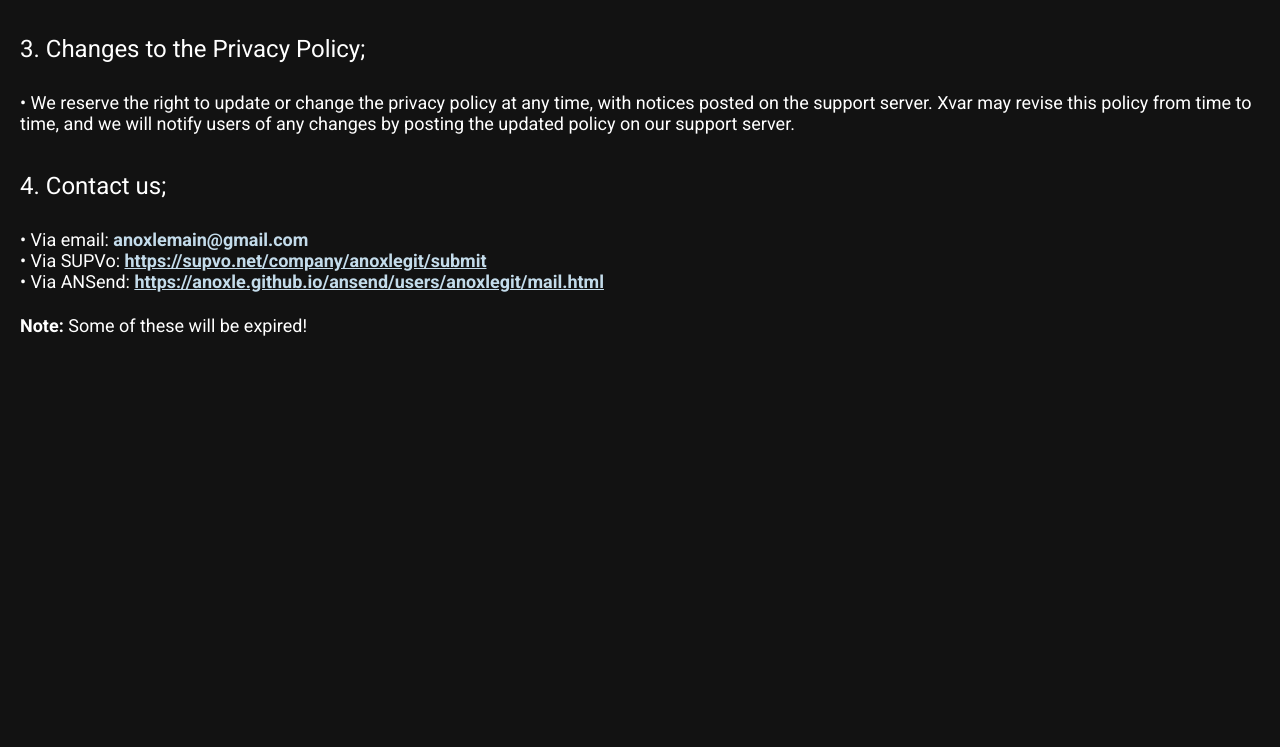
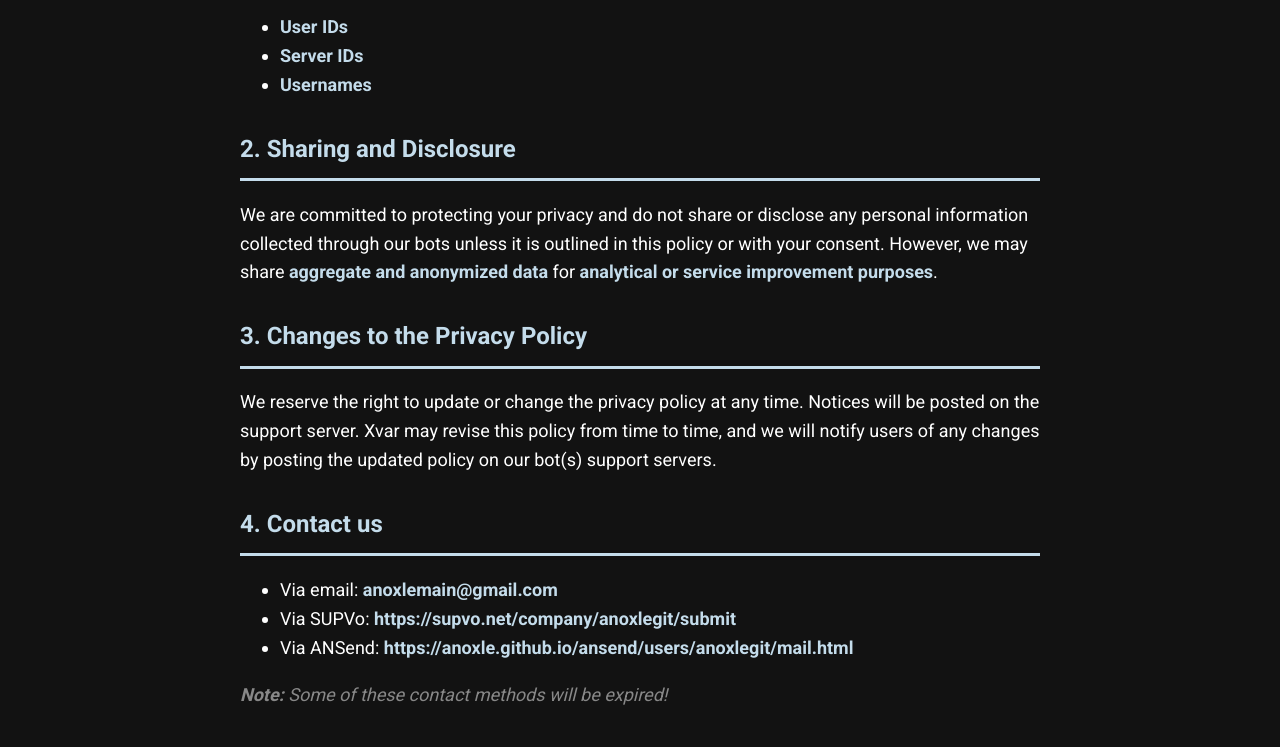
Before and after one commit to anoxle/xvar, a plain HTML site: page privacy.html in a window 1280 px wide. Shown: the part 357-1104 px from the top of the page. Before the commit the page ends 840 px from the top, so only its background shows below. Drawn offline with Linux system fonts and the light colour scheme.

Commit message:
Update privacy.html

```diff
--- a/privacy.html
+++ b/privacy.html
@@ -1,81 +1,126 @@
 <!DOCTYPE html>
 <html lang="en">
-
 <head>
     <meta charset="UTF-8">
     <meta name="viewport" content="width=device-width, initial-scale=1.0">
     <title>Xvar - Privacy Policy</title>
     <link rel="icon" href="assets/xvar.png" type="image/png">
     <link href="https://fonts.googleapis.com/css2?family=Roboto:wght@400;700&display=swap" rel="stylesheet">
+
+</head>
+<body>
+
+    <div class="container">
+        <h1>Xvar - Privacy Policy</h1>
+
+        <p>This policy defines the procedures for collecting, using, and disclosing user information by our bot(s).</p>
+
+        <h2>1. What we collect and use</h2>
+        <p>We collect the following information to help our bot(s) identify you and others, and for database purposes:</p>
+        <ul>
+            <li><span class="highlight">User IDs</span></li>
+            <li><span class="highlight">Server IDs</span></li>
+            <li><span class="highlight">Usernames</span></li>
+        </ul>
+
+        <h2>2. Sharing and Disclosure</h2>
+        <p>We are committed to protecting your privacy and do not share or disclose any personal information collected through our bots unless it is outlined in this policy or with your consent. However, we may share <span class="highlight">aggregate and anonymized data</span> for <span class="highlight">analytical or service improvement purposes</span>.</p>
+
+        <h2>3. Changes to the Privacy Policy</h2>
+        <p>We reserve the right to update or change the privacy policy at any time. Notices will be posted on the support server. Xvar may revise this policy from time to time, and we will notify users of any changes by posting the updated policy on our bot(s) support servers.</p>
+
+        <h2>4. Contact us</h2>
+        <ul>
+            <li>Via email: <a href="mailto:anoxlemain@gmail.com" class="highlight">anoxlemain@gmail.com</a></li>
+            <li>Via SUPVo: <a href="https://supvo.net/company/anoxlegit/submit" class="highlight">https://supvo.net/company/anoxlegit/submit</a></li>
+            <li>Via ANSend: <a href="https://anoxle.github.io/ansend/users/anoxlegit/mail.html" class="highlight">https://anoxle.github.io/ansend/users/anoxlegit/mail.html</a></li>
+        </ul>
+
+        <p class="note"><strong>Note:</strong> Some of these contact methods will be expired!</p>
+    </div>
+
     <style>
+        :root {
+            --bg-color: #121212;
+            --text-color: #ffffff;
+            --highlight-color: #c4dceb;
+            --scrollbar-bg: #2e2e2e;
+            --scrollbar-thumb: #c4dceb;
+        }
+        html {
+            scroll-behavior: smooth;
+        }
         body {
             font-family: 'Roboto', sans-serif;
             margin: 0;
-            padding: 0;
-            display: flex;
-            flex-direction: column;
-            justify-content: flex-start;
-            align-items: flex-start;
-            height: 100vh;
-            background-color: #121212;
-            color: #ffffff;
             padding: 20px;
+            min-height: 100vh;
+            background-color: var(--bg-color);
+            color: var(--text-color);
+            line-height: 1.6;
             opacity: 0;
             animation: fadeIn 1s forwards;
         }
+        ::-webkit-scrollbar {
+            width: 12px;
+        }
+        ::-webkit-scrollbar-track {
+            background: var(--scrollbar-bg);
+        }
+        ::-webkit-scrollbar-thumb {
+            background-color: var(--scrollbar-thumb);
+            border-radius: 6px;
+            border: 3px solid var(--scrollbar-bg);
+        }
+        ::-webkit-scrollbar-thumb:hover {
+            background-color: #a0c8d8;
+        }
+        * {
+            scrollbar-width: thin;
+            scrollbar-color: var(--scrollbar-thumb) var(--scrollbar-bg);
+        }
         @keyframes fadeIn {
-            to {
-                opacity: 1;
-            }
+            to { opacity: 1; }
         }
-        h2 {
-            font-size: 36px;
-            border-bottom: 3px solid #c4dceb;
+        .container {
+            max-width: 800px;
+            margin: 0 auto;
+        }
+        h1, h2 {
+            color: var(--highlight-color);
+            border-bottom: 3px solid var(--highlight-color);
             padding-bottom: 10px;
-            margin: 0;
+            margin-top: 30px;
             animation: slideIn 0.5s forwards;
             opacity: 0;
         }
         @keyframes slideIn {
-            from {
-                transform: translateX(-50px);
-                opacity: 0;
-            }
-            to {
-                transform: translateX(0);
-                opacity: 1;
-            }
+            from { transform: translateX(-50px); opacity: 0; }
+            to { transform: translateX(0); opacity: 1; }
         }
-        p {
+        p, ul {
             font-size: 18px;
-            margin-top: 5px;
+            margin-top: 15px;
             animation: fadeIn 0.5s forwards;
             opacity: 0;
         }
-        .big-text {
-            font-size: 24px;
-            margin-top: 20px;
-        }
         .highlight {
-            color: #c4dceb;
+            color: var(--highlight-color);
             font-weight: bold;
         }
+        a {
+            color: var(--highlight-color);
+            text-decoration: none;
+            transition: opacity 0.3s;
+        }
+        a:hover {
+            opacity: 0.8;
+        }
+        .note {
+            font-style: italic;
+            color: #888;
+        }
     </style>
-</head>
 
-<body>
-    <h2>Xvar - Privacy Policy</h2>
-    <p>• This policy defines the procedures for collecting, using, and disclosing user information by our bot(s).</p>
-    <p class="big-text">1 What we collect and use them (for);</p>
-    <p>• We collect <span class="highlight">user IDs</span>, <span class="highlight">Server IDs</span>, and <span class="highlight">Usernames</span> to <span class="highlight">help our bot(s) identify you and others</span> and <span class="highlight">for databases</span>.</p>
-    <p class="big-text">2. Sharing and Disclosure;</p>
-    <p>• We are committed to protecting your privacy and do not share or disclose any personal information collected through our bots unless it is outlined in this policy or with your consent. However, we may share <span class="highlight">aggregate and anonymized data</span> for <span class="highlight">analytical or service improvement purposes</span>.</p>
-    <p class="big-text">3. Changes to the Privacy Policy;</p>
-    <p>• We reserve the right to update or change the privacy policy at any time, with notices posted on the support server. Xvar may revise this policy from time to time, and we will notify users of any changes by posting the updated policy on our support server.</p>
-    <p class="big-text">4. Contact us;</p>
-    <p>• Via email: <span class="highlight">anoxlemain@gmail.com</span><br>
-    • Via SUPVo: <a href="https://supvo.net/company/anoxlegit/submit" class="highlight">https://supvo.net/company/anoxlegit/submit</a><br>
-    • Via ANSend: <a href="https://anoxle.github.io/ansend/users/anoxlegit/mail.html" class="highlight">https://anoxle.github.io/ansend/users/anoxlegit/mail.html</a></p>
-    <p><strong>Note:</strong> Some of these will be expired!</p>
 </body>
 </html>
```
